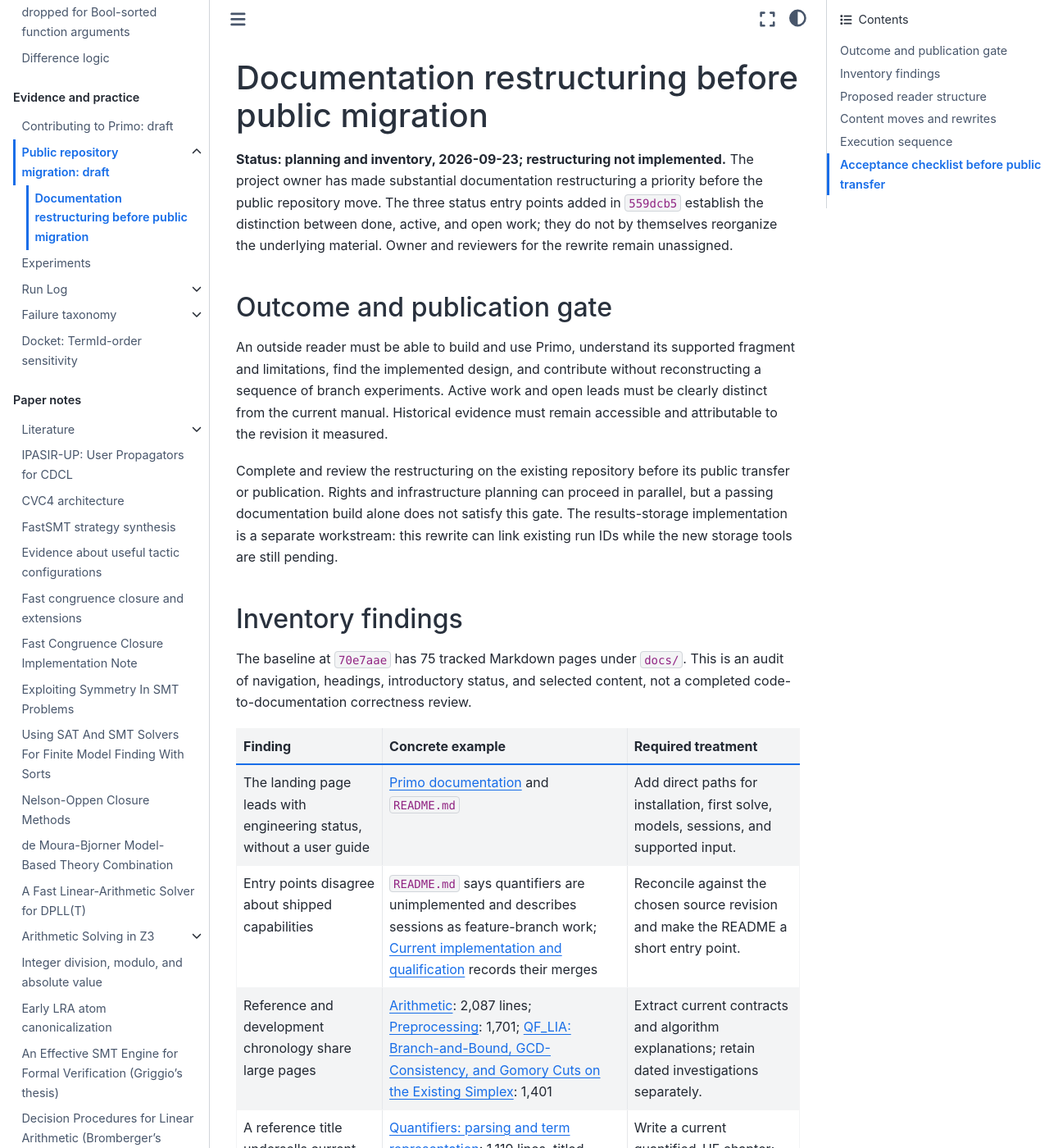
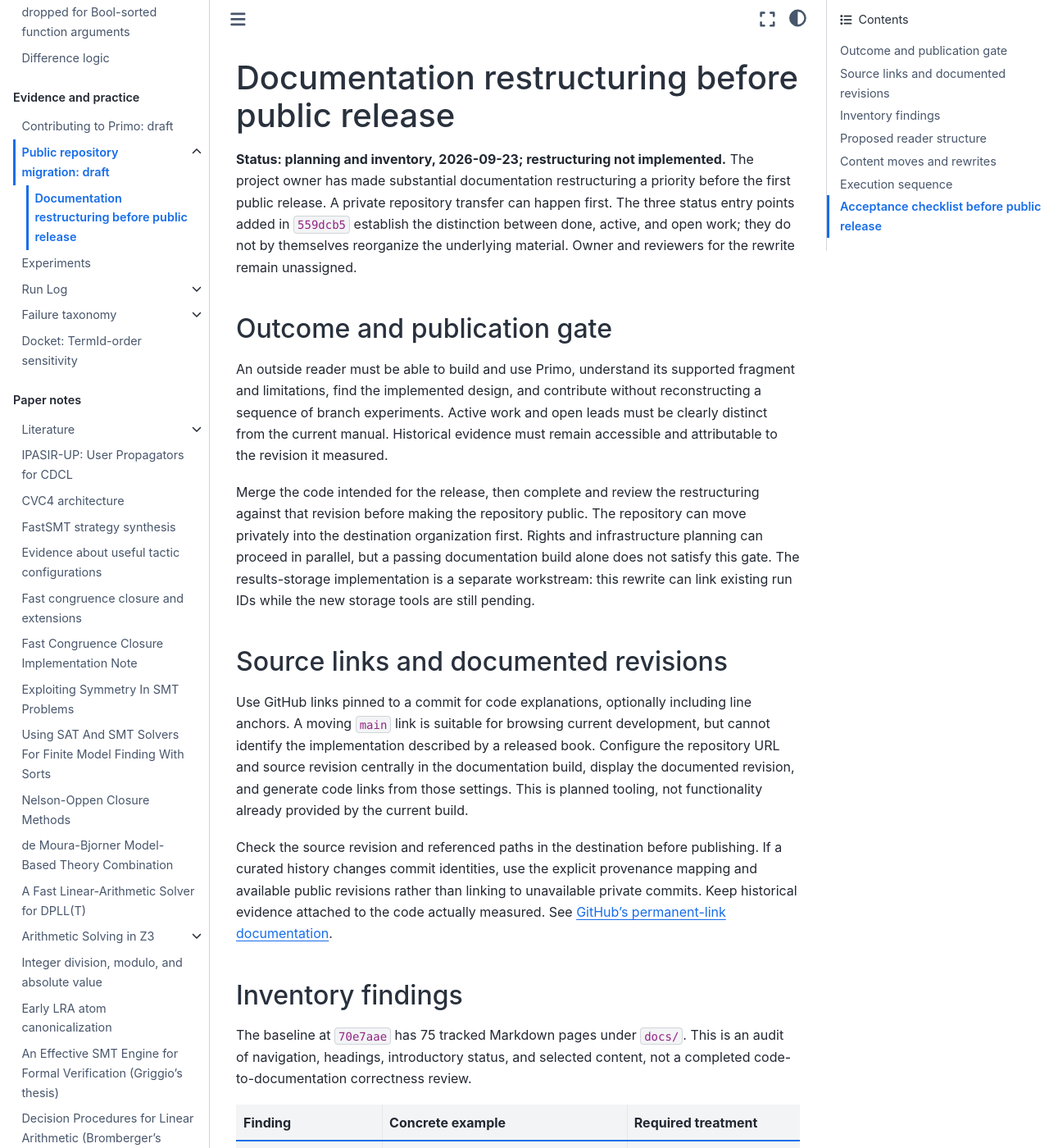
Before and after one commit to primo-solver/primo, a Jupyter Book: the page built from docs/documentation-restructuring.md, in a window 1280 px wide and 1400 px high. Shown: the whole window at 82% size. Built offline with Jupyter Book 1.0.4 settings and Sphinx 7.4.7 and the Sphinx Book theme 1.1.4, drawn with Linux system fonts in a browser that asks for light colours; some of the changed text lies outside the part shown.

Commit message:
Allow private transfer before documentation and public release gates

```diff
--- a/docs/documentation-restructuring.md
+++ b/docs/documentation-restructuring.md
@@ -1,8 +1,9 @@
-# Documentation restructuring before public migration
+# Documentation restructuring before public release
 
 **Status: planning and inventory, 2026-09-23; restructuring not implemented.**
 The project owner has made substantial documentation restructuring a priority
-before the public repository move. The three status entry points added in
+before the first public release. A private repository transfer can happen first.
+The three status entry points added in
 `559dcb5` establish the distinction between done, active, and open work; they do
 not by themselves reorganize the underlying material. Owner and reviewers for
 the rewrite remain unassigned.
@@ -15,11 +16,28 @@
 must be clearly distinct from the current manual. Historical evidence must
 remain accessible and attributable to the revision it measured.
 
-Complete and review the restructuring on the existing repository before its
-public transfer or publication. Rights and infrastructure planning can proceed
-in parallel, but a passing documentation build alone does not satisfy this gate.
+Merge the code intended for the release, then complete and review the
+restructuring against that revision before making the repository public. The
+repository can move privately into the destination organization first. Rights
+and infrastructure planning can proceed in parallel, but a passing documentation
+build alone does not satisfy this gate.
 The results-storage implementation is a separate workstream: this rewrite can
 link existing run IDs while the new storage tools are still pending.
+
+## Source links and documented revisions
+
+Use GitHub links pinned to a commit for code explanations, optionally including
+line anchors. A moving `main` link is suitable for browsing current development,
+but cannot identify the implementation described by a released book. Configure
+the repository URL and source revision centrally in the documentation build,
+display the documented revision, and generate code links from those settings.
+This is planned tooling, not functionality already provided by the current build.
+
+Check the source revision and referenced paths in the destination before
+publishing. If a curated history changes commit identities, use the explicit
+provenance mapping and available public revisions rather than linking to
+unavailable private commits. Keep historical evidence attached to the code
+actually measured. See [GitHub's permanent-link documentation](https://docs.github.com/en/repositories/working-with-files/using-files/getting-permanent-links-to-files).
 
 ## Inventory findings
 
@@ -117,7 +135,7 @@
 a documentation rewrite cannot waive them. Documentation-only moves and prose
 need factual/link review and strict builds, not unrelated performance campaigns.
 
-## Acceptance checklist before public transfer
+## Acceptance checklist before public release
 
 - Every baseline page has a recorded disposition; additions during the rewrite
   are accounted for. No important explanation or evidence disappears by omission.
@@ -140,6 +158,9 @@
   executed, internal and compatibility links are checked, and rendered pages
   are reviewed. Notebook execution remains disabled unless explicitly enabled
   and tested; a book build alone is not behavioral verification.
+- Code links resolve to the displayed documented revision in the destination
+  repository; source-link configuration is reviewed separately from links for
+  editing the documentation on an active branch.
 - Editable documentation sources are included in the public release artifact.
   The packaging change has its own appropriate checks, and the documented
   archive workflow is exercised.
```
Also changed, not shown: docs/active-work.md (+3 -1 lines), docs/index.md (+3 -2 lines), docs/public-repository-migration.md (+17 -9 lines).
